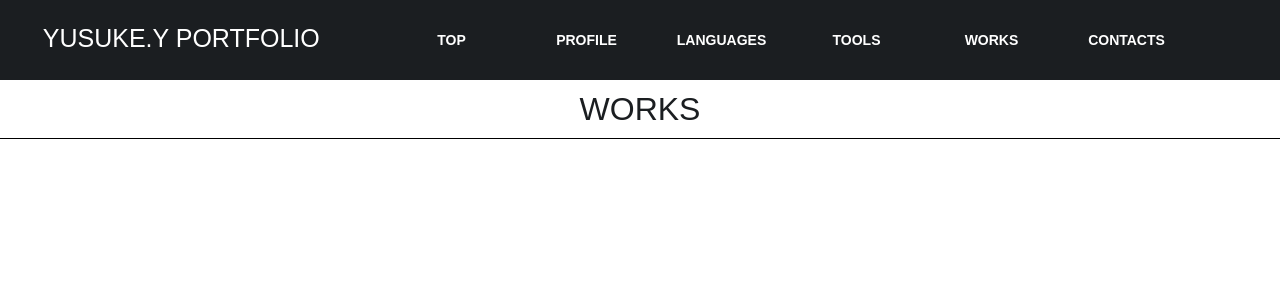
After one commit to yusukeyama/inner-format, a Django app: page /sail/works/ in a window 1280 px wide. The commit adds this page. Shown: the top 300 px of the page. Run offline with Django 3.2, Linux system fonts and the light colour scheme; some libraries are stand-ins or nearby versions.

Commit message:
add works page

```diff
--- a/mysite/sail/templates/sail/base.html
+++ b/mysite/sail/templates/sail/base.html
@@ -23,7 +23,7 @@
               <li class="header-navi-item" data-id="menu2"><a class="top-link" href="{% url 'sail:profile' %}">PROFILE</a></li>
               <li class="header-navi-item" data-id="menu3"><a class="top-link" href="{% url 'sail:languages' %}">LANGUAGES</a></li>
               <li class="header-navi-item" data-id="menu4"><a class="top-link" href="{% url 'sail:tools' %}">TOOLS</a></li>
-              <li class="header-navi-item" data-id="menu5"><a class="top-link" href="#">WORKS</a></li>
+              <li class="header-navi-item" data-id="menu5"><a class="top-link" href="{% url 'sail:works' %}">WORKS</a></li>
               <li class="header-navi-item" data-id="menu5"><a class="top-link" href="#">CONTACTS</a></li>
             </ul>
           </nav>
--- /dev/null
+++ b/mysite/sail/templates/sail/works.html
@@ -0,0 +1,5 @@
+{% extends "sail/base.html" %}
+
+{% block content %}
+    <h2 class="title">WORKS</h2>
+{% endblock content %}
--- a/mysite/sail/urls.py
+++ b/mysite/sail/urls.py
@@ -4,11 +4,12 @@ from sail import views
 
 app_name = 'sail'
 urlpatterns = [
-    # トップページ
+    # ポートフォリオページ
     path('', views.index, name='index'),  # トップ
     path('profile/', views.profile, name='profile'),  # プロフィール
     path('languages/', views.languages, name='languages'),  # 言語
     path('tools/', views.tools, name='tools'),  # ツール
+    path('works/', views.works, name='works'),  # 仕事
     # 書籍
     path('book/', views.book_list, name='book_list'),   # 一覧
     path('book/add/', views.book_edit, name='book_add'),  # 登録
--- a/mysite/sail/views.py
+++ b/mysite/sail/views.py
@@ -27,6 +27,12 @@ def tools(request):
     """ツールページ"""
     return render(request,
                   'sail/tools.html')
+
+
+def works(request):
+    """仕事ページ"""
+    return render(request,
+                  'sail/works.html')
 
 
 def book_list(request):
```
